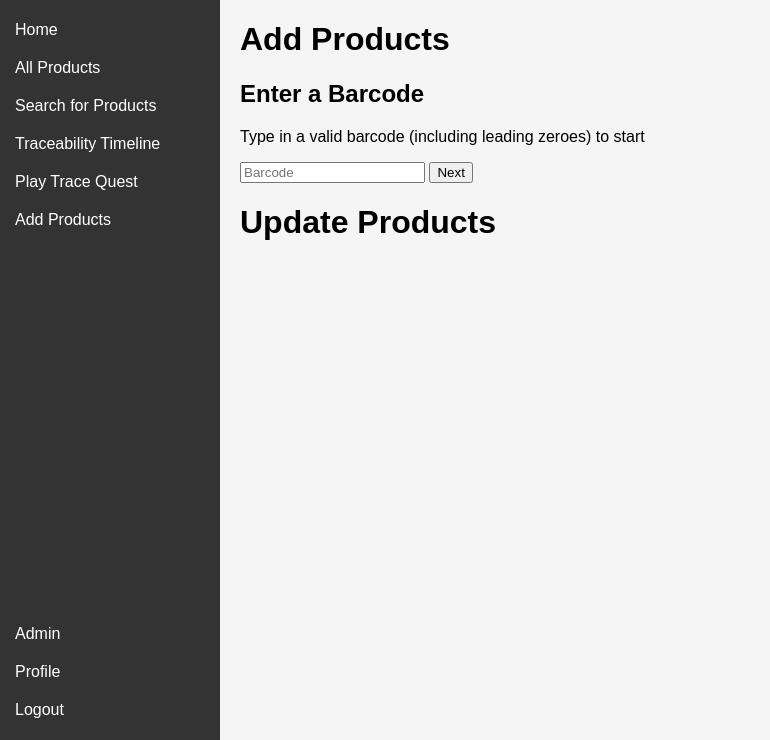
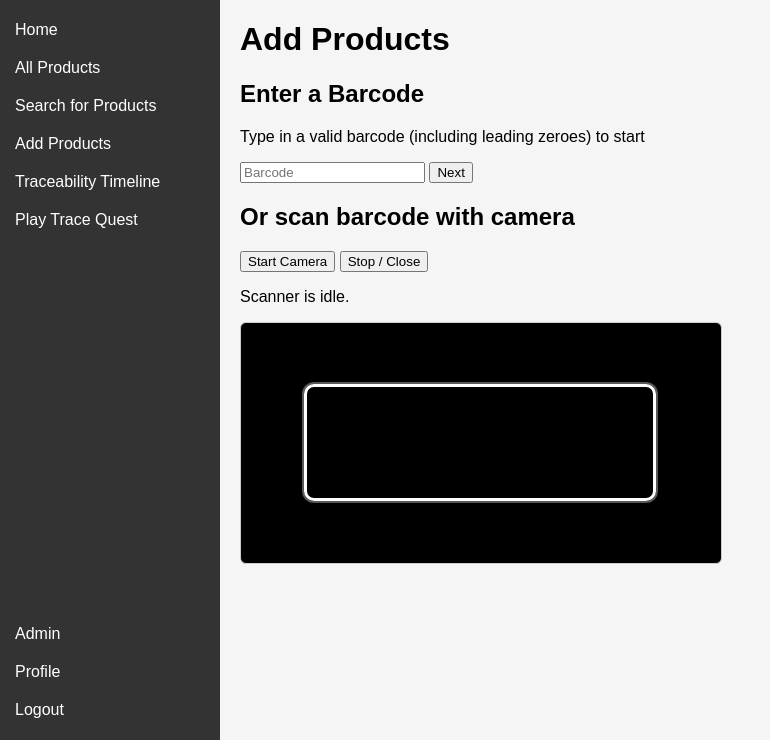
Before and after one commit to Shrlotia/COM2020---Single-Scan-Traceability-Quest, a Flask app: page /add_product in a window 1280 px wide. Shown: the part 60-800 px from the top of the page, without its empty margins (0-770 px from the left). Run offline with Flask 3, Linux system fonts and the light colour scheme; a user stored in the database is signed in.

Commit message:
added scan camera to add product page

```diff
--- a/static/css/add.css
+++ b/static/css/add.css
@@ -0,0 +1,36 @@
+.error-message {
+    color: #b42318;
+    margin-top: 8px;
+}
+
+.scanner {
+    position: relative;
+    margin-top: 12px;
+    width: 100%;
+    max-width: 480px;
+}
+
+.scanner video#preview {
+    display: block;
+    width: 100%;
+    border: 1px solid #ccc;
+    border-radius: 6px;
+    background: #000;
+}
+
+.scan-overlay {
+    position: absolute;
+    inset: 0;
+    display: flex;
+    align-items: center;
+    justify-content: center;
+    pointer-events: none;
+}
+
+.scan-box {
+    width: 72%;
+    height: 46%;
+    border: 3px solid #ffffff;
+    border-radius: 10px;
+    box-shadow: 0 0 0 2px rgba(255, 255, 255, 0.35);
+}
--- a/static/js/add.js
+++ b/static/js/add.js
@@ -1,51 +1,185 @@
-document.getElementById("barcode-form").addEventListener("submit", async e =>{
-    e.preventDefault();
+import { BrowserMultiFormatReader, NotFoundException } from "https://cdn.jsdelivr.net/npm/@zxing/library@0.21.2/+esm";
 
-    const barcode = document.getElementById("barcode").value.trim();
+const barcodeForm = document.getElementById("barcode-form");
+const barcodeInput = document.getElementById("barcode");
+const detailsForm = document.getElementById("details-form");
+const productDetailsForm = document.getElementById("productDetailsForm");
+const errorText = document.getElementById("error");
 
+const startButton = document.getElementById("start-scan");
+const stopButton = document.getElementById("stop-scan");
+const video = document.getElementById("preview");
+const statusText = document.getElementById("status");
+const detectedText = document.getElementById("detected");
+
+const reader = new BrowserMultiFormatReader();
+let controls = null;
+
+function normalizeBarcode(text) {
+    const digits = String(text || "").replace(/\D/g, "");
+    if (digits.length === 12) {
+        return `0${digits}`;
+    }
+    return digits || String(text || "");
+}
+
+function releaseCamera() {
+    const stream = video?.srcObject;
+    if (stream instanceof MediaStream) {
+        stream.getTracks().forEach((track) => track.stop());
+    }
+    if (video) {
+        video.srcObject = null;
+    }
+}
+
+function stopScanning(updateStatus = true) {
+    try {
+        controls?.stop?.();
+    } catch (error) {
+        // Ignore.
+    }
+    controls = null;
+
+    try {
+        reader.reset();
+    } catch (error) {
+        // Ignore.
+    }
+
+    releaseCamera();
+
+    if (updateStatus && statusText) {
+        statusText.textContent = "Scanner stopped.";
+    }
+}
+
+async function validateBarcode(barcode) {
     const res = await fetch("/validate_barcode", {
-        method: 'POST',
-        headers: {"Content-Type" : "application/json"},
-        body: JSON.stringify({barcode})
+        method: "POST",
+        headers: { "Content-Type": "application/json" },
+        body: JSON.stringify({ barcode }),
     });
+    return res.json();
+}
 
-    const barcode_valid = await res.json();
+async function handleBarcodeSubmit(event) {
+    event.preventDefault();
 
-    if (!barcode_valid.valid){
-        document.getElementById("error").innerText = barcode_valid.message;
-        document.getElementById("error").hidden = false;
+    const barcode = barcodeInput?.value.trim() || "";
+    const barcodeValid = await validateBarcode(barcode);
+
+    if (!barcodeValid.valid) {
+        if (errorText) {
+            errorText.innerText = barcodeValid.message;
+            errorText.hidden = false;
+        }
         return;
+    }
+
+    if (errorText) {
+        errorText.hidden = true;
+    }
+    if (barcodeForm) {
+        barcodeForm.hidden = true;
+    }
+    if (detailsForm) {
+        detailsForm.hidden = false;
+    }
+}
+
+async function startScanning() {
+    if (!video || !statusText) {
+        return;
+    }
+
+    if (controls) {
+        stopScanning(false);
+    }
+
+    if (!navigator.mediaDevices?.getUserMedia) {
+        statusText.textContent = "Camera not available here. Use HTTPS (tunnel) or localhost.";
+        return;
+    }
+
+    if (detectedText) {
+        detectedText.textContent = "";
+    }
+    statusText.textContent = "Starting camera...";
+
+    const onDecode = (result, error) => {
+        if (result) {
+            const barcode = normalizeBarcode(result.getText());
+            if (detectedText) {
+                detectedText.textContent = `Detected: ${barcode}`;
+            }
+            statusText.textContent = "Detected. Filling barcode...";
+
+            stopScanning(false);
+            if (barcodeInput) {
+                barcodeInput.value = barcode;
+            }
+            if (barcodeForm) {
+                if (typeof barcodeForm.requestSubmit === "function") {
+                    barcodeForm.requestSubmit();
+                } else {
+                    barcodeForm.dispatchEvent(new Event("submit", { bubbles: true, cancelable: true }));
+                }
+            }
+            return;
+        }
+
+        if (error && !(error instanceof NotFoundException)) {
+            // Keep scanning.
+        }
     };
 
-    document.getElementById("barcode-form").hidden = true;
-    document.getElementById("details-form").hidden = false;
-});
+    try {
+        controls = await reader.decodeFromConstraints(
+            { audio: false, video: { facingMode: { ideal: "environment" } } },
+            video,
+            onDecode,
+        );
+        statusText.textContent = "Scanning...";
+    } catch (error) {
+        try {
+            controls = await reader.decodeFromVideoDevice(undefined, video, onDecode);
+            statusText.textContent = "Scanning...";
+        } catch (error2) {
+            stopScanning(false);
+            statusText.textContent = `Could not start camera: ${error2?.name || error2}`;
+        }
+    }
+}
 
-productDetailsForm.addEventListener('submit', e =>{
-    e.preventDefault();
+barcodeForm?.addEventListener("submit", handleBarcodeSubmit);
+
+productDetailsForm?.addEventListener("submit", (event) => {
+    event.preventDefault();
 
     const productData = {
-        barcode: document.getElementById("barcode").value.trim(),
-        name: document.getElementById("name").value.trim(),
-        category: document.getElementById("category").value.trim(),
-        brand: document.getElementById("brand").value.trim(),
-        Description: document.getElementById("Description").value.trim()
+        barcode: barcodeInput?.value.trim() || "",
+        name: document.getElementById("name")?.value.trim() || "",
+        category: document.getElementById("category")?.value.trim() || "",
+        brand: document.getElementById("brand")?.value.trim() || "",
+        Description: document.getElementById("Description")?.value.trim() || "",
     };
 
     fetch("/add_product", {
-        method: 'POST',
-        headers: {"Content-Type" : "application/json"},
-        body: JSON.stringify({productData})
+        method: "POST",
+        headers: { "Content-Type": "application/json" },
+        body: JSON.stringify({ productData }),
     })
-    .then(res => res.json())
-    .then(data => {
+        .then((res) => res.json())
+        .then((data) => {
             if (data.success) {
-        // Navigate to the product page
                 window.location.href = `/product/${data.barcode}`;
             } else {
                 console.error("Error:", data.message);
             }
         });
+});
 
-
-});
+startButton?.addEventListener("click", startScanning);
+stopButton?.addEventListener("click", () => stopScanning(true));
+window.addEventListener("beforeunload", () => stopScanning(false));
--- a/templates/add.html
+++ b/templates/add.html
@@ -15,6 +15,21 @@
         <input id="barcode" name="barcode" placeholder="Barcode" required>
         <button type="submit">Next</button>
     </form>
+    <p id="error" class="error-message" hidden></p>
+
+    <h2>Or scan barcode with camera</h2>
+    <div>
+        <button id="start-scan" type="button">Start Camera</button>
+        <button id="stop-scan" type="button">Stop / Close</button>
+    </div>
+    <p id="status">Scanner is idle.</p>
+    <p id="detected"></p>
+    <div class="scanner">
+        <video id="preview" autoplay muted playsinline></video>
+        <div class="scan-overlay" aria-hidden="true">
+            <div class="scan-box"></div>
+        </div>
+    </div>
 
     <div id="details-form" hidden>
         <form id="productDetailsForm">
@@ -26,7 +41,4 @@
         </form>
     </div>
 </div>
-<div class="body-element">
-    <h1>Update Products</h1>
-</div>
 {% endblock %}
--- a/templates/base.html
+++ b/templates/base.html
@@ -41,13 +41,13 @@
                 <a href="{{ url_for('home') }}">Home</a>
                 <a href="{{ url_for('product') }}">All Products</a>
                 <a href="{{ url_for('scan') }}">Search for Products</a>
-                <a href="{{ url_for('timeline')}}">Traceability Timeline</a>
-                <a href="{{ url_for('tracequest') }}">Play Trace Quest</a>
                 {% if current_user.is_authenticated %}
                     {% if current_user.is_verifier or current_user.is_admin %}
                         <a href="{{ url_for('add') }}">Add Products</a>
                     {% endif %}
                 {% endif %}
+                <a href="{{ url_for('timeline')}}">Traceability Timeline</a>
+                <a href="{{ url_for('tracequest') }}">Play Trace Quest</a>
             </div>
 
 
```
Also changed, not shown: static/js/scan.js (+13 -2 lines). Lines whose indentation alone changed are shown as unchanged.
